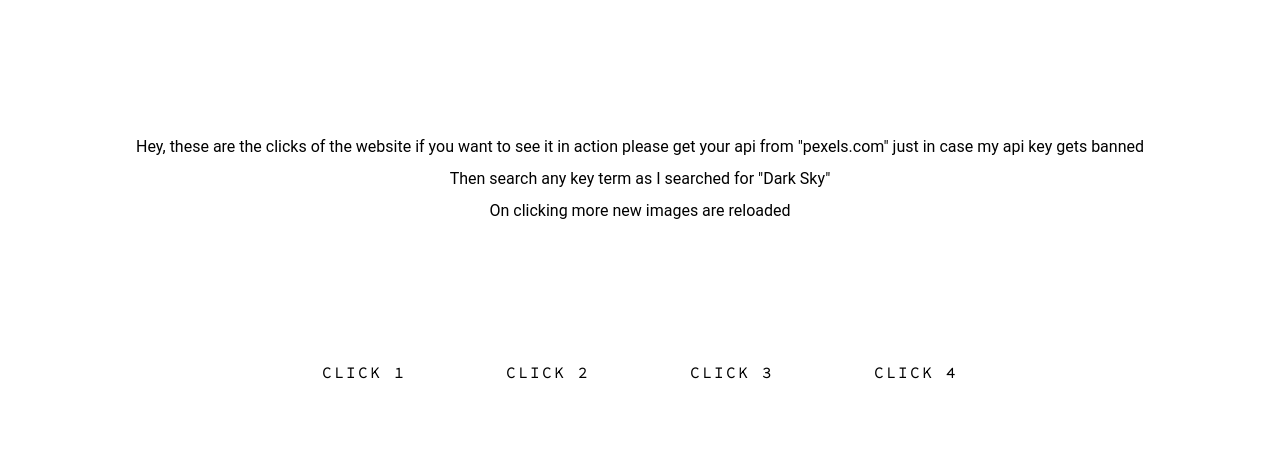
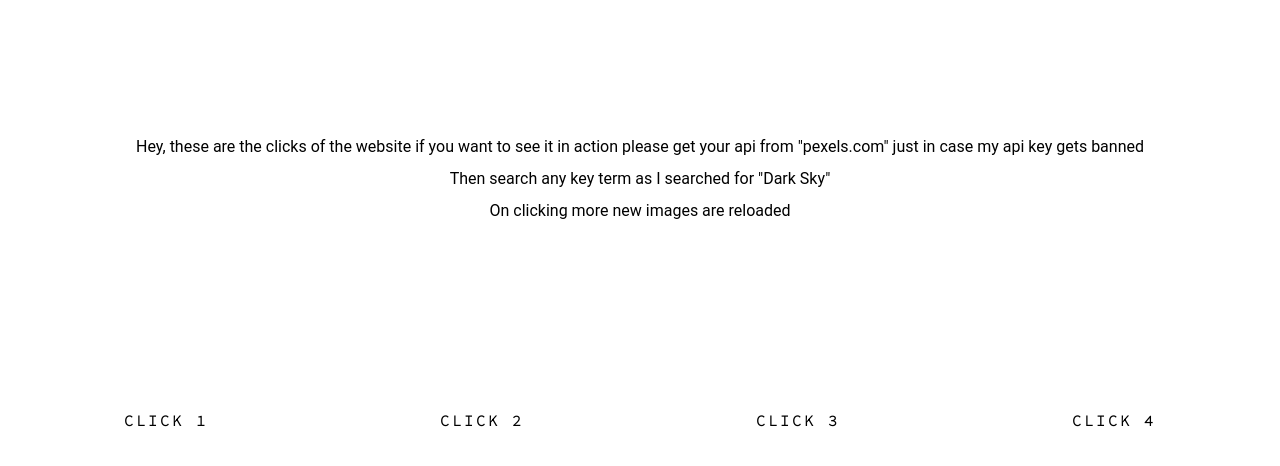
Before and after one commit to neeraj1bh/FotoFetch, a plain HTML site: page Wayback/Wayback.html in a window 1280 px wide. Shown: the part 146-612 px from the top of the page. Drawn offline with Linux system fonts and the light colour scheme; a web font is replaced by a local one.

Commit message:
Added files.

```diff
--- a/Wayback/style.css
+++ b/Wayback/style.css
@@ -33,6 +33,11 @@ h2 {
   font-style: normal;
 }
 
+.links {
+  display: flex;
+  flex-wrap: wrap;
+}
+
 a {
   flex: 1 1 10rem;
   text-decoration: none;
```
